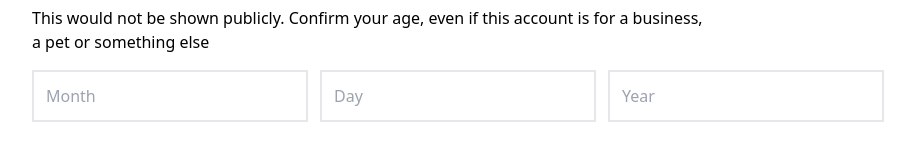
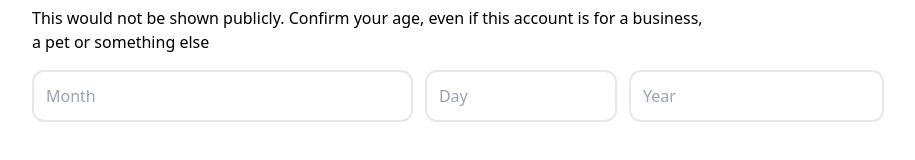
Before and after one commit to josephDev123/Shortchase, a React (Vite) app in the folder client/: page /register in a window 1280 px wide. Shown: the part 615-775 px from the top of the page, without its empty margins (182-1097 px from the left). Built offline with nearby package versions, Linux system fonts and the light colour scheme.

Commit message:
added toaster alert

```diff
--- a/client/src/pages/register.jsx
+++ b/client/src/pages/register.jsx
@@ -80,12 +80,12 @@ const resolveAfter3Sec = new Promise(resolve => setTimeout(resolve, 5000));
             </p>
 
             <div className='flex justify-between gap-3'>
-                <input type='text' placeholder='Month' className='border-2 w-full p-3' onChange={(e)=>setMonth(e.target.value)}/>
+                <input type='text' placeholder='Month' className='border-2 w-1/2 p-3 rounded-xl' onChange={(e)=>setMonth(e.target.value)}/>
 
-                <input type='number' placeholder='Day' className='border-2 w-full p-3' onChange={(e)=>setDay(e.target.value)}/>
+                <input type='number' placeholder='Day' className='border-2 w-1/4 p-3 rounded-xl' onChange={(e)=>setDay(e.target.value)}/>
 
 
-                <input type='number' placeholder='Year' className='border-2 w-full p-3' onChange={(e)=>setYear(e.target.value)}/>
+                <input type='number' placeholder='Year' className='border-2 w-1/3 p-3 rounded-xl' onChange={(e)=>setYear(e.target.value)}/>
 
             </div>
             <button type='button' onClick={handleRegistration} className='w-full bg-yellow-300 rounded-full p-3 text-slate-900 font-extrabold mt-6 text-center'>Next</button>
```
